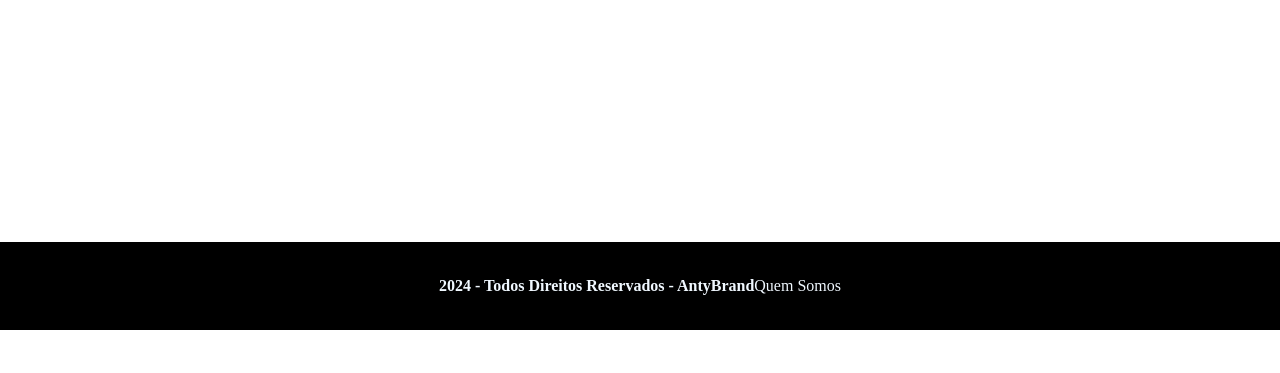
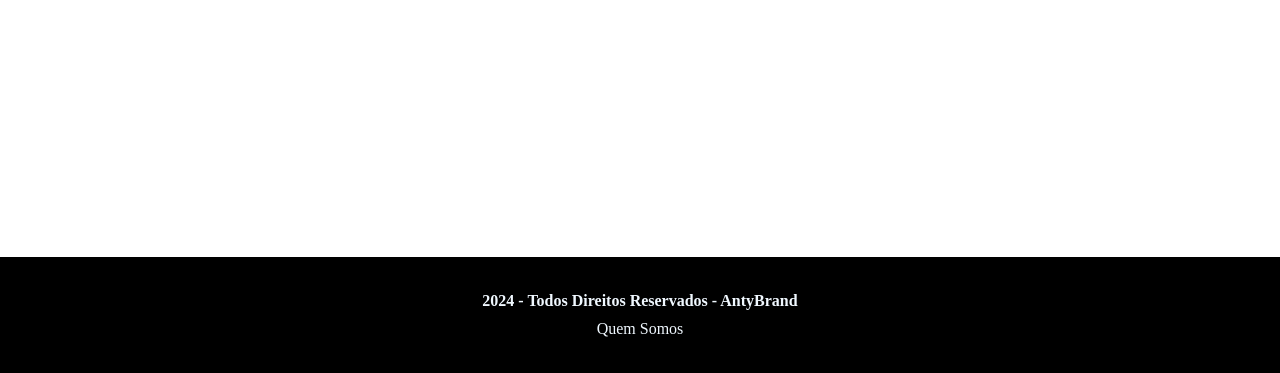
Before and after one commit to jo-olopes/Desafio3Fatec, a Flask app: page /quemsomos in a window 1280 px wide. Shown: the part 497-870 px from the top of the page. Before the commit the page ends 827 px from the top, so only its background shows below. Run offline with Flask 3, Linux system fonts and the light colour scheme.

Commit message:
footer quem somos

```diff
--- a/static/style.css
+++ b/static/style.css
@@ -182,10 +182,11 @@
         color: aliceblue;
         padding: 35px;
         display: flex;
-        flex-direction: row;
+        flex-direction: column;
         align-items: center;
+        gap: 10px;
         justify-content: center;
-        margin-top: 220px;
+        margin-top: 235px;
 }
 .footerCart{
         background-color: black;
--- a/templates/starwhite.html
+++ b/templates/starwhite.html
@@ -15,7 +15,7 @@
     <main>
         <section class="pgsprod">
             <div class="pgsprodimgs">
-                <img src="../static/imgs/antycamisabranca.webp" width="40%">
+                <img src="../static/imgs/antycamisabranca.webp" width="40%" id="img1">
                 <img src="../static/imgs/antycamisabrancacostas.webp" width="40%">
             </div>
             <div class="pgsprodtxts">
```
